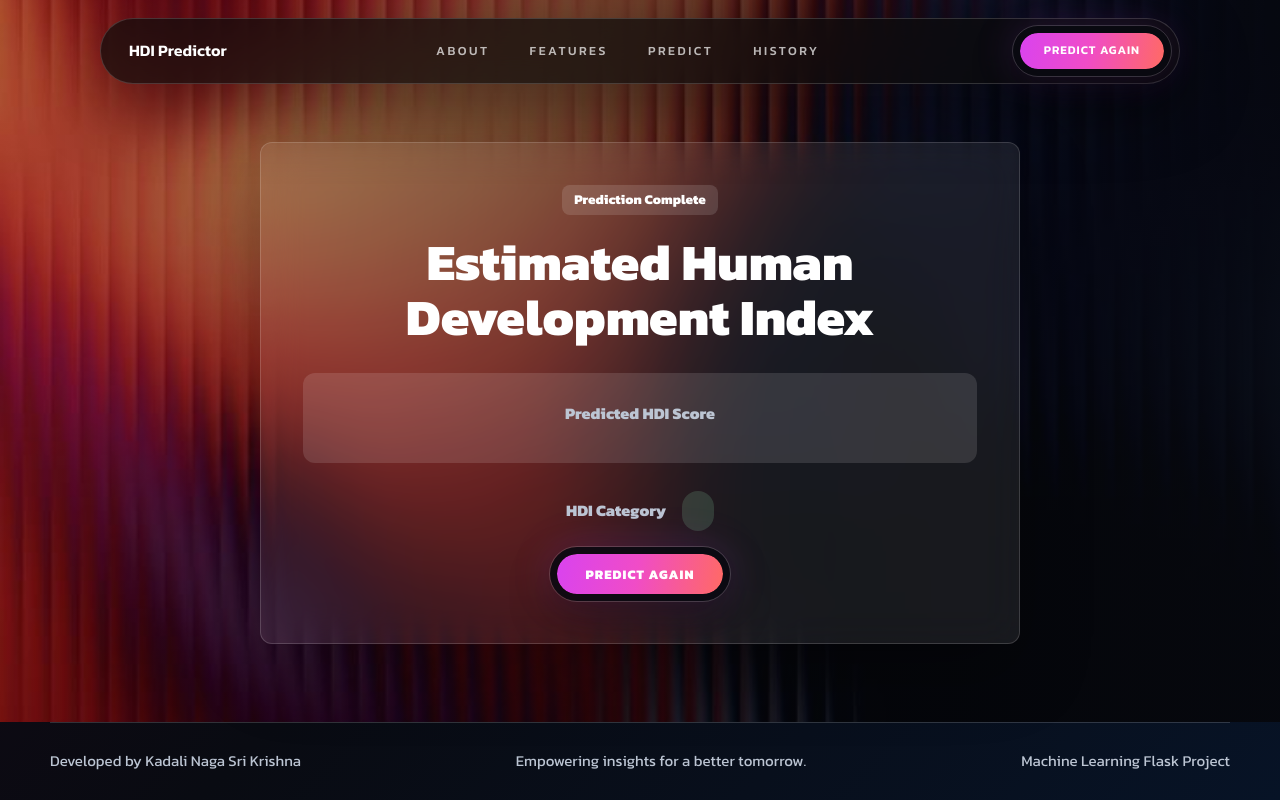
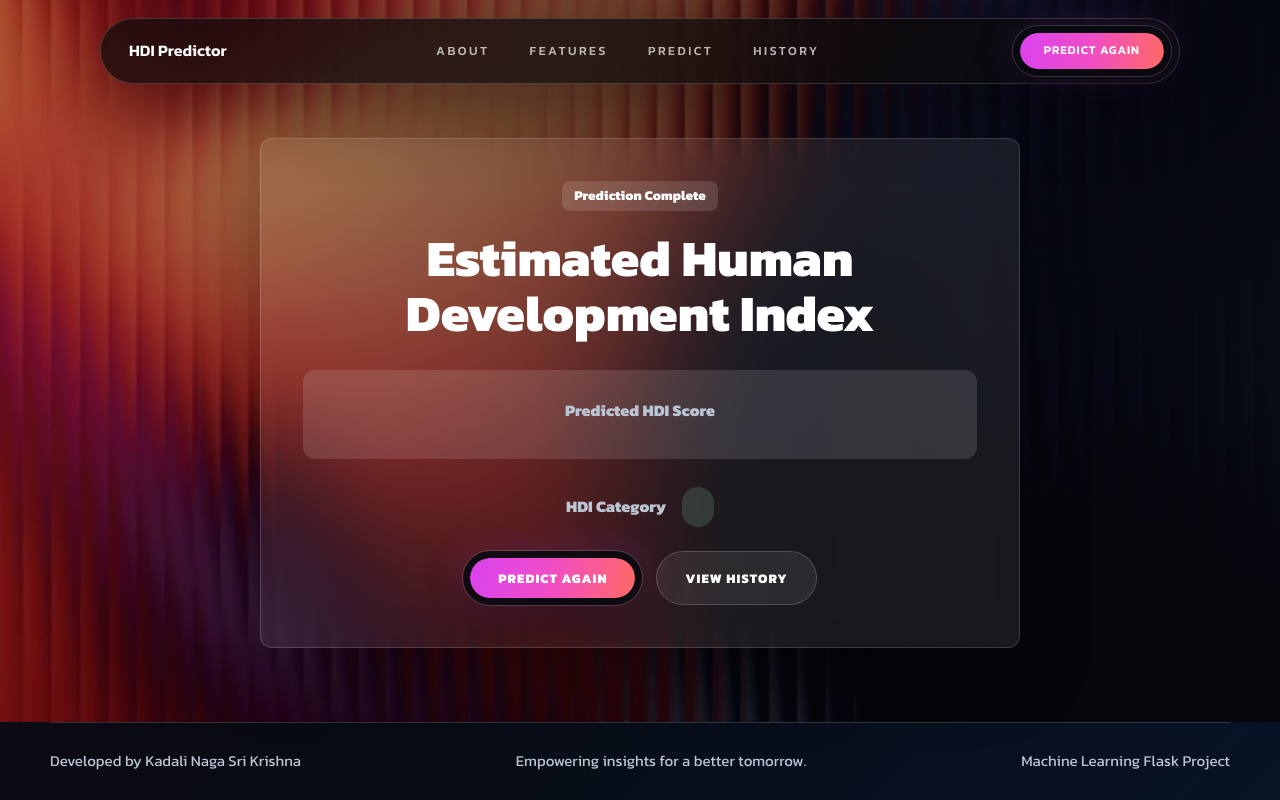
Before and after one commit to kadalikrishna/ProjectV, a Flask app: template HDI_Predictor/templates/result.html in a window 1280 px wide. Run offline with Flask 3, Linux system fonts and the light colour scheme; the template is opened without the code that fills it, so the values that code supplies are empty.

Commit message:
Add history action to result page

```diff
--- a/HDI_Predictor/static/style.css
+++ b/HDI_Predictor/static/style.css
@@ -582,6 +582,37 @@ select:focus {
     padding: 6px 16px;
 }
 
+.result-actions {
+    display: flex;
+    justify-content: center;
+    gap: 14px;
+    flex-wrap: wrap;
+    margin-top: 24px;
+}
+
+.secondary-button {
+    display: inline-flex;
+    min-height: 54px;
+    align-items: center;
+    justify-content: center;
+    border: 1px solid rgba(255, 255, 255, 0.18);
+    border-radius: 999px;
+    background: rgba(255, 255, 255, 0.08);
+    color: #ffffff;
+    padding: 0 28px;
+    font-size: 0.82rem;
+    font-weight: 800;
+    letter-spacing: 0.08em;
+    text-transform: uppercase;
+    transition: background 0.2s ease, transform 0.2s ease, border-color 0.2s ease;
+}
+
+.secondary-button:hover {
+    border-color: rgba(255, 255, 255, 0.32);
+    background: rgba(255, 255, 255, 0.14);
+    transform: translateY(-1px);
+}
+
 .site-footer {
     width: min(1180px, calc(100% - 40px));
     min-height: 78px;
--- a/HDI_Predictor/templates/result.html
+++ b/HDI_Predictor/templates/result.html
@@ -44,7 +44,10 @@
                 {% if prediction_id %}
                     <p class="result-message">Saved prediction ID: {{ prediction_id }}</p>
                 {% endif %}
-                <a class="primary-button" href="/#predict">Predict Again</a>
+                <div class="result-actions">
+                    <a class="primary-button" href="/#predict">Predict Again</a>
+                    <a class="secondary-button" href="/history">View History</a>
+                </div>
             {% endif %}
         </section>
     </main>
```
